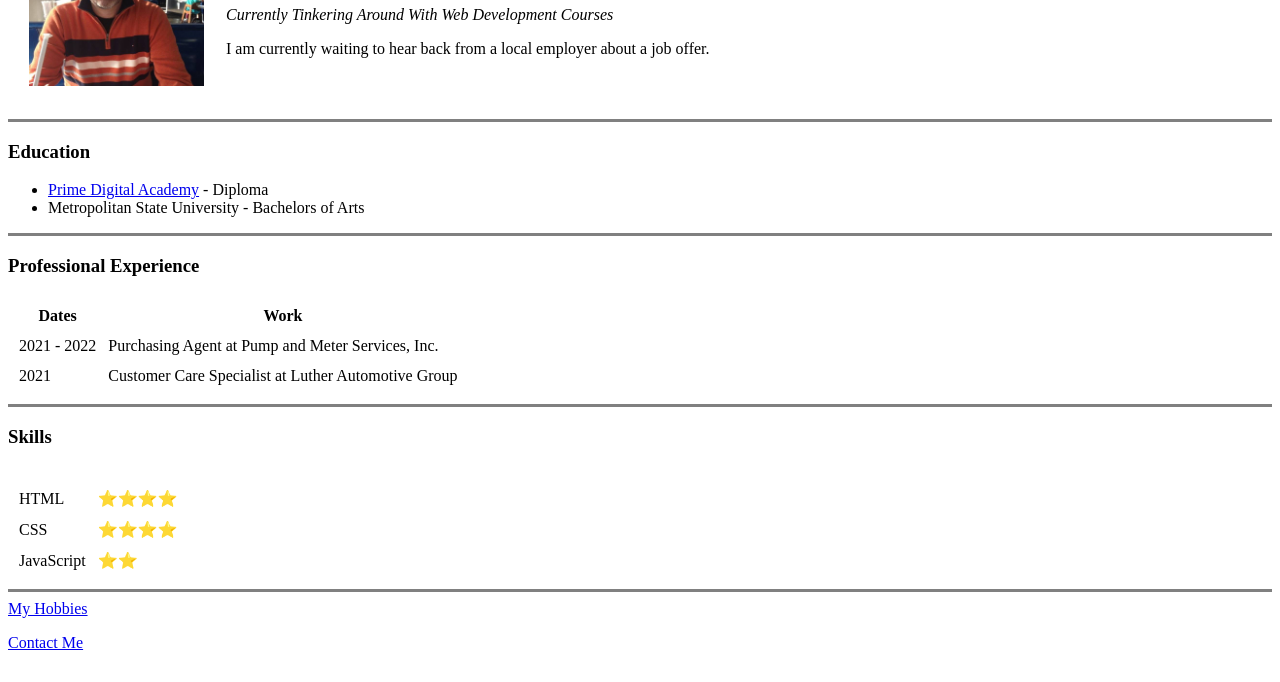
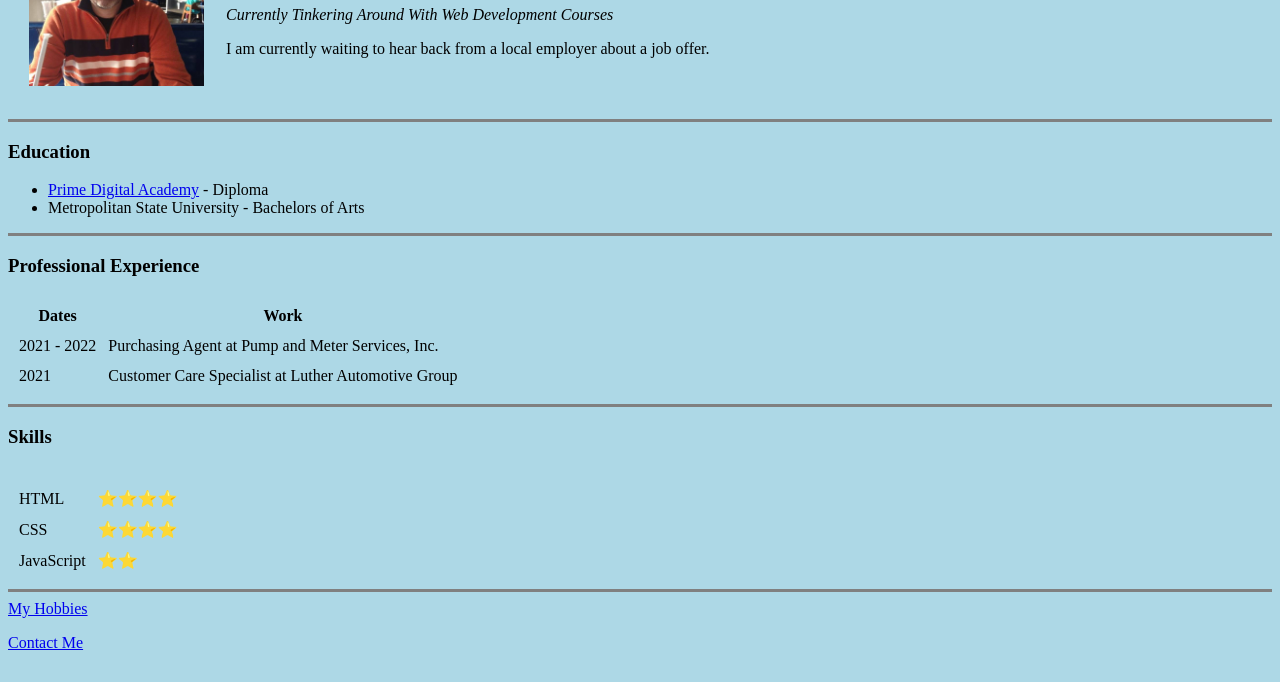
Before and after one commit to jim-talarski/CV, a plain HTML site: page index.html in a window 1280 px wide. Shown: the part 118-800 px from the top of the page. Drawn offline with Linux system fonts and the light colour scheme.

Commit message:
Fixed background color

```diff
--- a/index.html
+++ b/index.html
@@ -6,7 +6,7 @@
   <title>Jim's Personal Site</title>
 </head>
 
-<body background-color: "lightblue">
+<body style="background-color: lightblue">
   <table cellspacing="20">
     <tr>
       <td>
```
